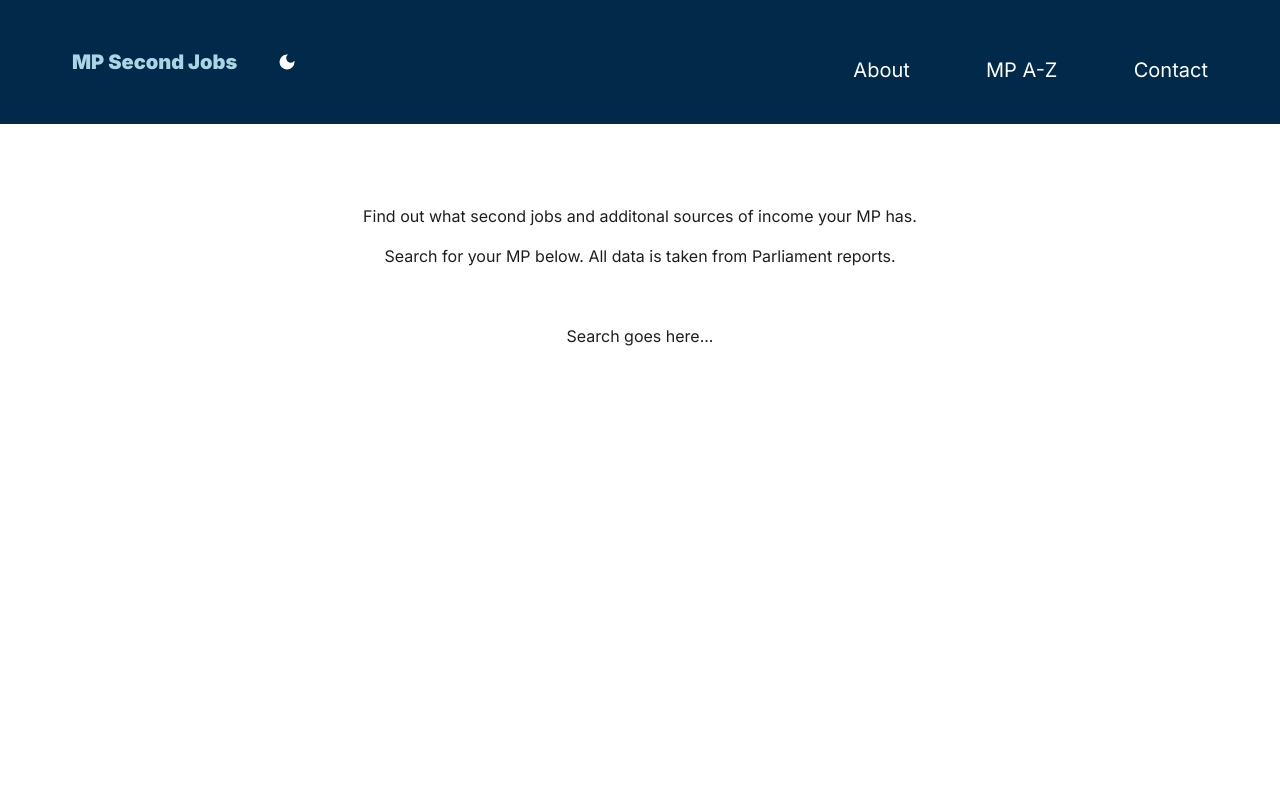
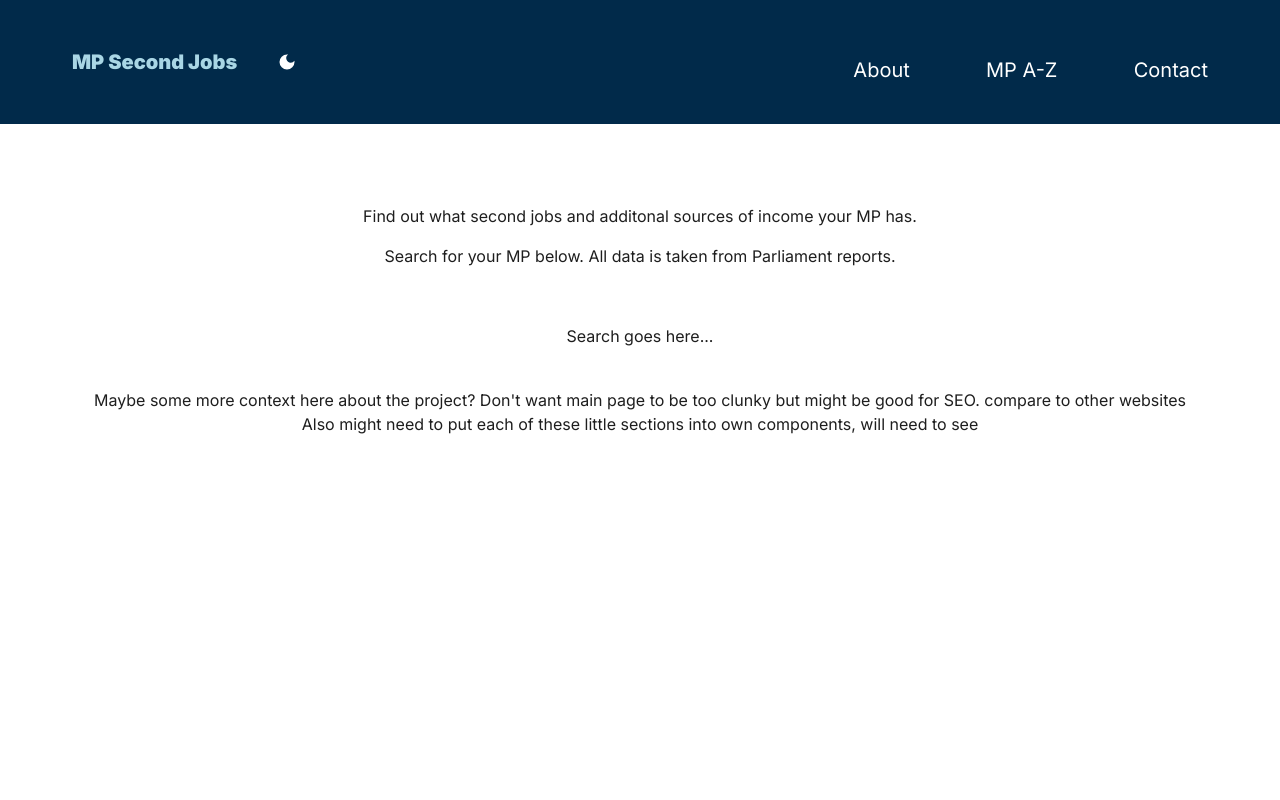
Before and after one commit to zamarz/second-jobs, a Next.js app: page / in a window 1280 px wide. Shown: the top 800 px of the page. Built offline with nearby package versions, Linux system fonts and the light colour scheme.

Commit message:
Create about page

```diff
--- /dev/null
+++ b/src/app/about/page.tsx
@@ -0,0 +1,11 @@
+const About = () => {
+  return (
+    <section className="min-h-screen px-10 py-10 mx-auto container">
+      <div className="flex flex-col text-center justify-center items-center py-10">
+        Testing about us
+      </div>
+    </section>
+  );
+};
+
+export default About;
--- a/src/components/Header.tsx
+++ b/src/components/Header.tsx
@@ -42,7 +42,7 @@ const Header = () => {
       </div>
       <ul className="flex items-center justify-between w-full md:w-1/3 mt-4 mx-12">
         <li className="hover:-translate-y-2 duration-500 transition-all">
-          <Link href="/" className="text-sm md:text-base lg:text-xl">
+          <Link href="/about" className="text-sm md:text-base lg:text-xl">
             About
           </Link>
         </li>
--- a/src/components/HomePage.tsx
+++ b/src/components/HomePage.tsx
@@ -14,6 +14,14 @@ const HomePage = () => {
         <div className="py-10">
           <Search />
         </div>
+        <p>
+          Maybe some more context here about the project? Don't want main page
+          to be too clunky but might be good for SEO. compare to other websites
+        </p>
+        <p>
+          Also might need to put each of these little sections into own
+          components, will need to see
+        </p>
       </div>
     </section>
   );
```
